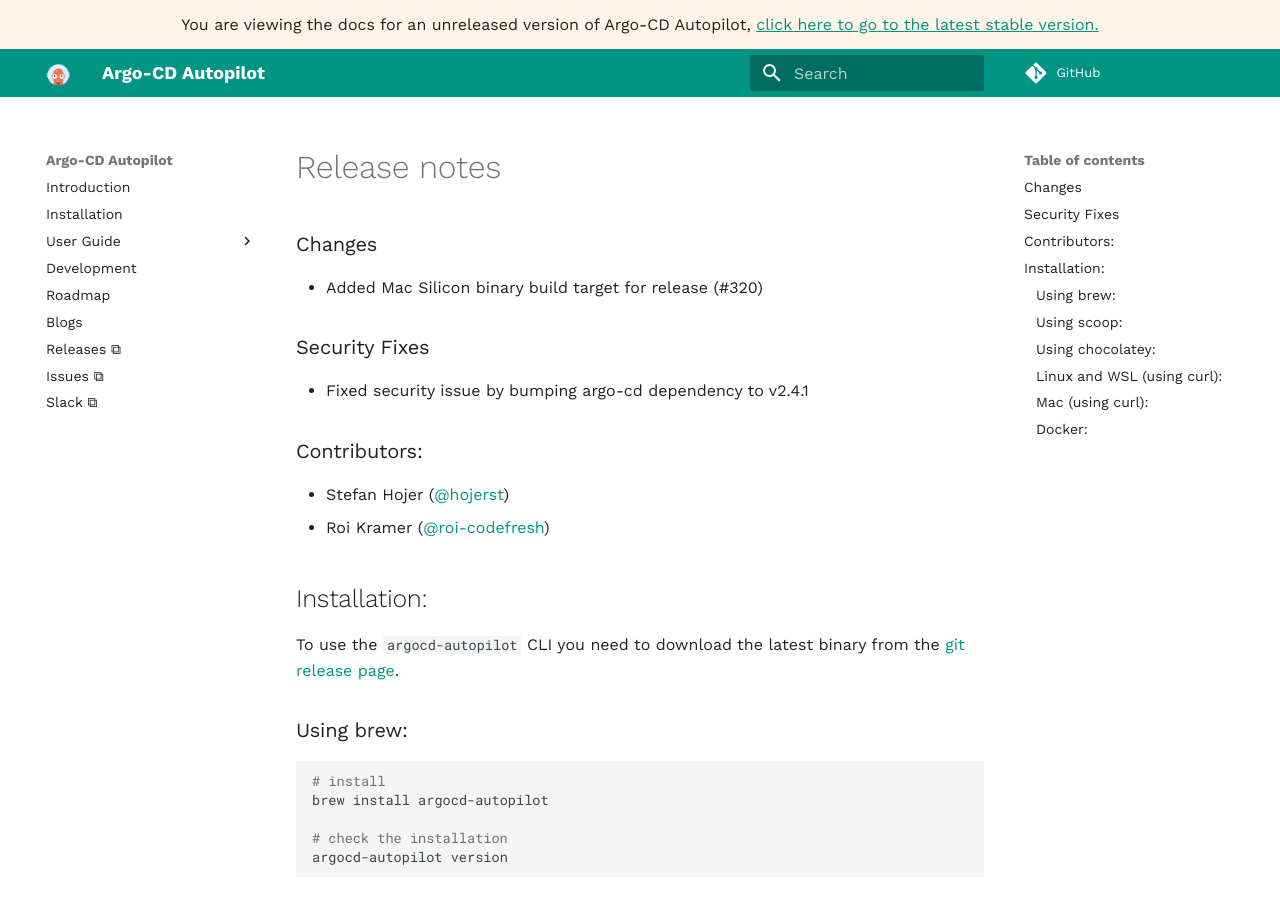
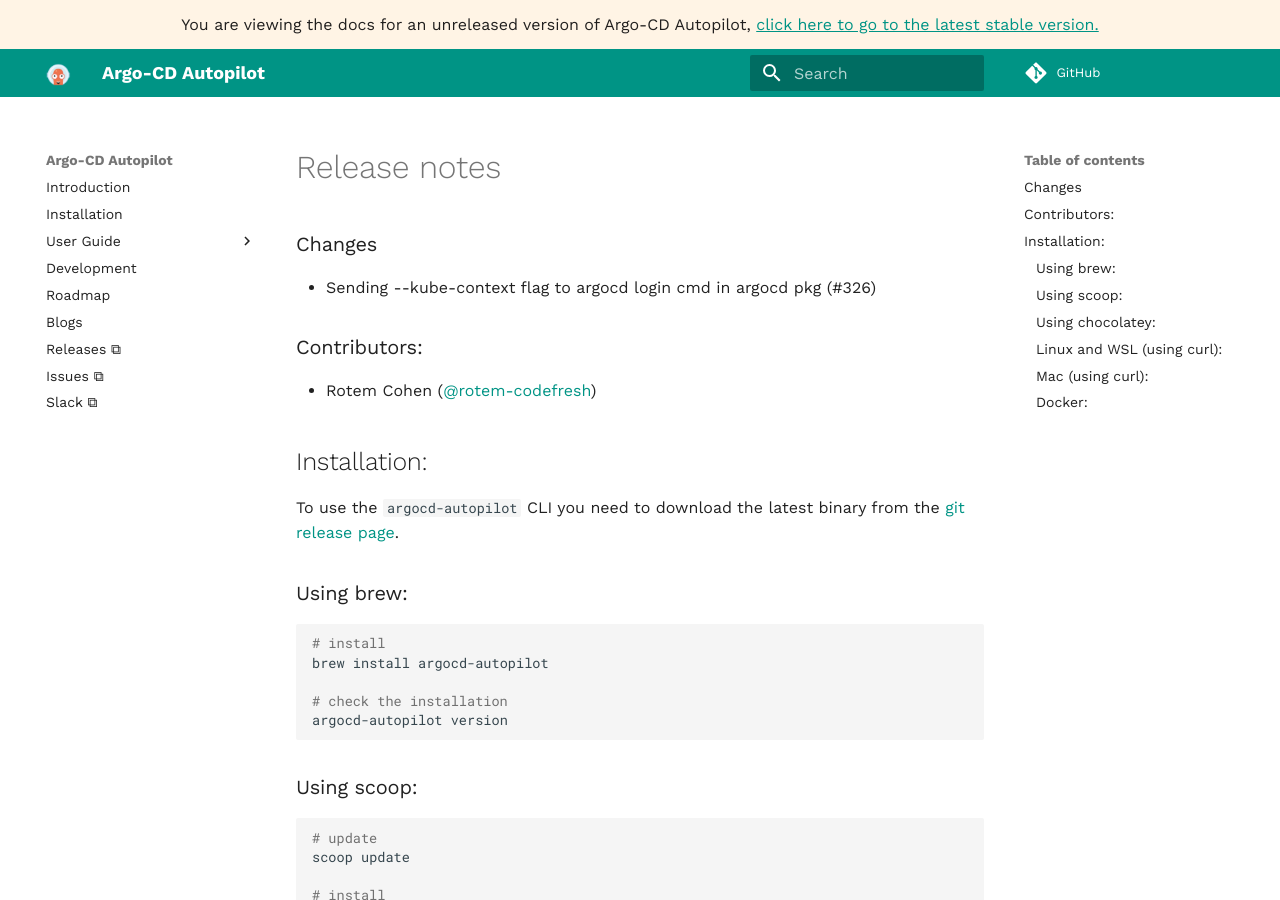
Before and after one commit to argoproj-labs/argocd-autopilot, an MkDocs documentation site: the page built from docs/releases/release_notes.md, in a window 1280 px wide and 900 px high. Built offline with MkDocs 1.6.1 and Material for MkDocs 9.7.7, drawn with Linux system fonts in a browser that asks for light colours; comment, search, counter and statistics services are not loaded.

Commit message:
release notes

```diff
--- a/docs/releases/release_notes.md
+++ b/docs/releases/release_notes.md
@@ -1,12 +1,8 @@
 ### Changes
-* Added Mac Silicon binary build target for release (#320)
-
-### Security Fixes
-* Fixed security issue by bumping argo-cd dependency to v2.4.1
+* Sending --kube-context flag to argocd login cmd in argocd pkg (#326)
 
 ### Contributors:
-- Stefan Hojer ([@hojerst](https://github.com/hojerst))
-- Roi Kramer ([@roi-codefresh](https://github.com/roi-codefresh))
+- Rotem Cohen ([@rotem-codefresh](https://github.com/rotem-codefresh))
 
 ## Installation:
 
```
